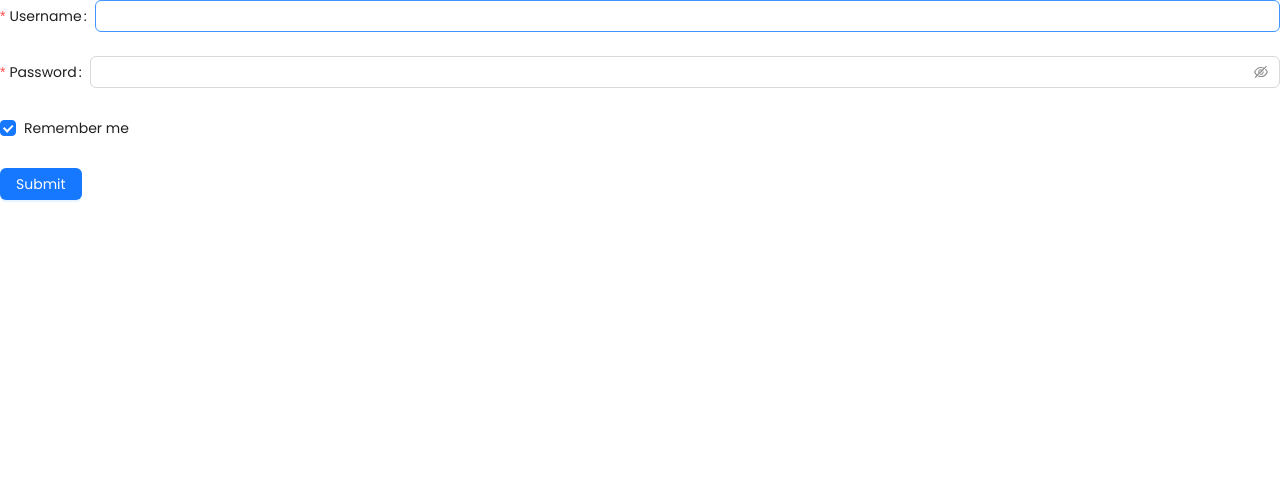
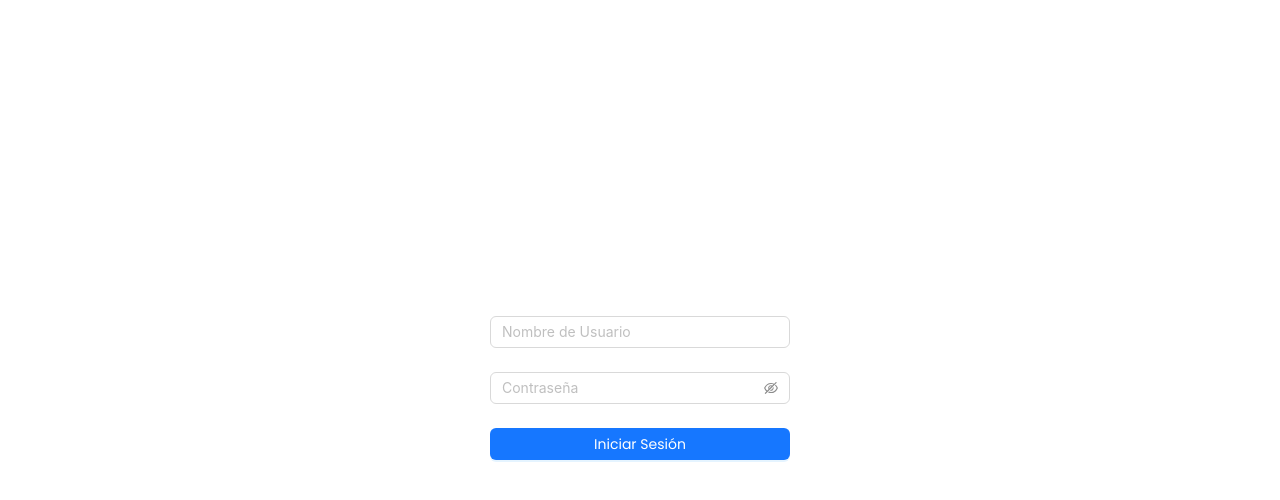
Before and after one commit to cruzito-x/library, a React (Create React App) app in the folder frontend/: page / in a window 1280 px wide. Shown: the top 500 px of the page. Built offline with nearby package versions, Linux system fonts and the light colour scheme.

Commit message:
Added: Login UI and connection between Login UI and Login endpoint

```diff
--- a/frontend/src/components/layoutHeader/LayoutHeader.jsx
+++ b/frontend/src/components/layoutHeader/LayoutHeader.jsx
@@ -1,5 +1,6 @@
 import React from 'react';
 import { Layout, Typography, theme } from 'antd';
+import $ from 'jquery';
 
 const LayoutHeader = () => {
   const { Header } = Layout;
@@ -11,7 +12,7 @@ const LayoutHeader = () => {
 
   return (
     <Header style={{ padding: 0, background : colorBgContainer, marginTop: "-10px" }}>
-      <Title level={4} style={{ marginLeft: "15px" }}> Bienvenido(a) de nuevo, username </Title>
+      <Title level={4} style={{ marginLeft: "15px" }}> Bienvenido(a) de nuevo, {$(localStorage.getItem('username'))} </Title>
     </Header>
   )
 }
--- a/frontend/src/views/login/Login.jsx
+++ b/frontend/src/views/login/Login.jsx
@@ -1,59 +1,89 @@
-import React, { useState } from 'react';
-import { Form, Input, Button, Checkbox } from 'antd';
+import React, { useState } from "react";
+import { Form, Input, Button, message } from "antd";
+import $ from 'jquery';
+import Sidebar from "../../components/sidebar/Sidebar";
 
 const Login = () => {
   const [loading, setLoading] = useState(false);
 
-  const onFinish = (values) => {
-    console.log('Received values:', values);
+  const onFinish = async (values) => {
     setLoading(true);
+    try {
+      const response = await fetch(
+        "https://570b-190-150-105-30.ngrok-free.app/srvr/login",
+        {
+          method: "POST",
+          headers: {
+            "Content-Type": "application/json",
+          },
+          body: JSON.stringify(values),
+        }
+      );
 
-    // Aquí puedes enviar una solicitud HTTP para autenticar al usuario
-    // Por ejemplo, utilizando fetch o axios
+      const data = await response.json();
 
-    // Simulación de una solicitud asíncrona (reemplázala con tu lógica real)
-    setTimeout(() => {
+      if (response.status === 200) {
+        message.success(data.message);
+        localStorage.setItem("username", ($("#username").val()));
+      } else {
+        message.error(data.message);
+      }
+    } catch (error) {
+      console.error("Error:", error);
+      message.error("Hubo un problema al iniciar sesión");
+    }
     setLoading(false);
-    }, 2000);
-  };
-
-  const onFinishFailed = (errorInfo) => {
-    console.log('Failed:', errorInfo);
   };
 
   return (
+    <div
+      style={{
+        display: "flex",
+        justifyContent: "center",
+        alignItems: "center",
+        height: "100vh",
+      }}
+    >
       <Form
-      name="basic"
+        name="loginForm"
         initialValues={{ remember: true }}
         onFinish={onFinish}
-      onFinishFailed={onFinishFailed}
+        style={{ width: 300 }}
       >
         <Form.Item
-        label="Username"
           name="username"
-        rules={[{ required: true, message: 'Please input your username!' }]}
+          id="username"
+          rules={[
+            {
+              required: true,
+              message: "Por favor ingresa tu nombre de usuario",
+            },
+          ]}
         >
-        <Input />
+          <Input placeholder="Nombre de Usuario" />
         </Form.Item>
 
         <Form.Item
-        label="Password"
           name="password"
-        rules={[{ required: true, message: 'Please input your password!' }]}
+          rules={[
+            { required: true, message: "Por favor ingresa tu contraseña" },
+          ]}
         >
-        <Input.Password />
-      </Form.Item>
-
-      <Form.Item name="remember" valuePropName="checked">
-        <Checkbox>Remember me</Checkbox>
+          <Input.Password placeholder="Contraseña" />
         </Form.Item>
 
         <Form.Item>
-        <Button type="primary" htmlType="submit" loading={loading}>
-          Submit
+          <Button
+            type="primary"
+            htmlType="submit"
+            loading={loading}
+            style={{ width: "100%" }}
+          >
+            Iniciar Sesión
           </Button>
         </Form.Item>
       </Form>
+    </div>
   );
 };
 
```
Lines whose indentation alone changed are shown as unchanged.
